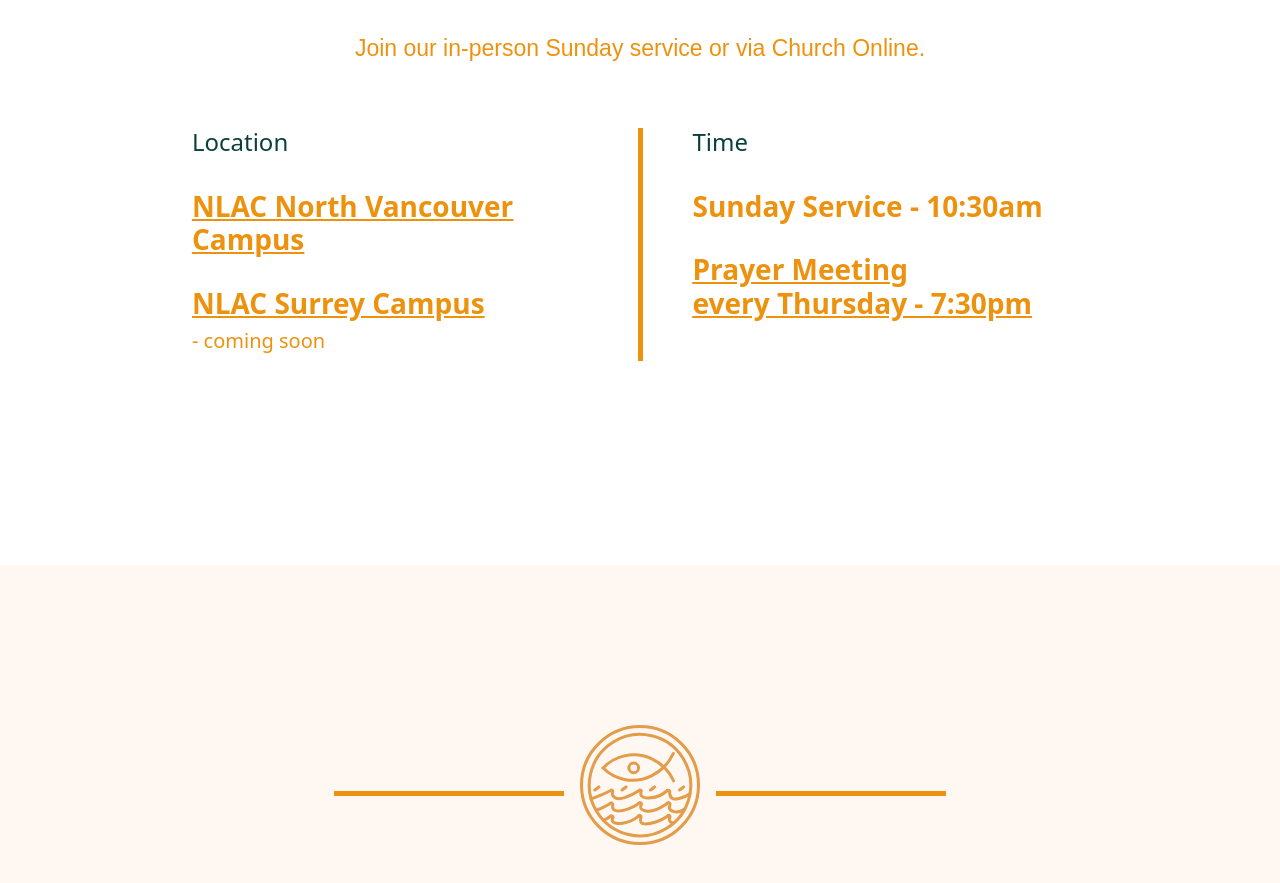
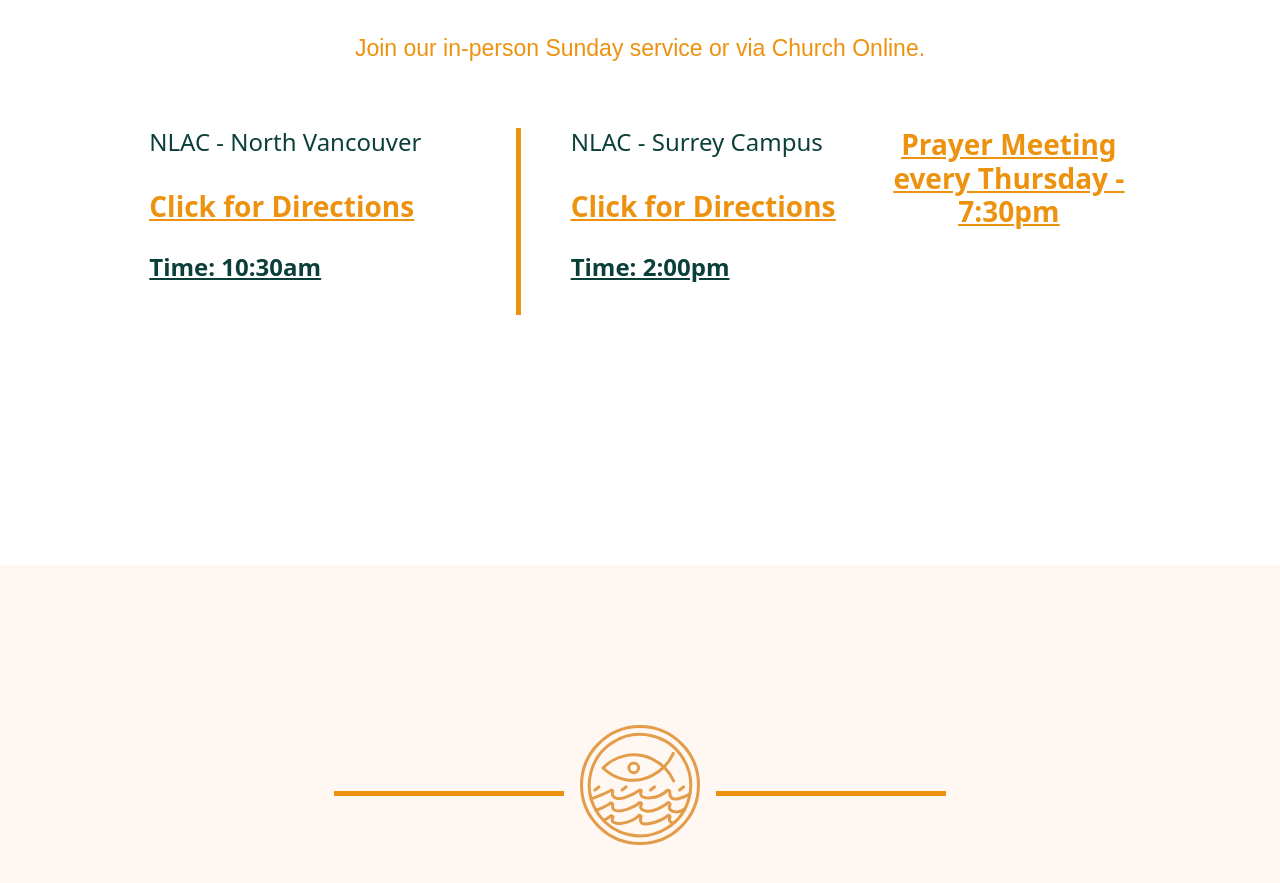
Before and after one commit to hasonnn/nlac, a React (Create React App) app: page / in a window 1280 px wide. Shown: the part 1500-2383 px from the top of the page. Built offline with nearby package versions, Linux system fonts and the light colour scheme.

Commit message:
Schedule

```diff
--- a/src/Components/Home/Schedule/Schedule.js
+++ b/src/Components/Home/Schedule/Schedule.js
@@ -13,16 +13,17 @@ const Schedule = () => {
                     <p className="schedule-subheading">Join our in-person Sunday service or via Church Online.</p>
                     <div className="schedule-info">
                         <div className="schedule-location">
-                            <h4>Location</h4>
-                            <h3 className="bold"><a href="https://www.google.ca/maps/place/Memorial+Community+Recreation+Centre/@49.3299109,-123.0716137,17z/data=!3m1!4b1!4m6!3m5!1s0x548670142c949f21:0xc1793700afd5d4a5!8m2!3d49.3299109!4d-123.069425!16s%2Fg%2F11b6j4dcp1" target="_blank" rel="noopener noreferrer"><u>NLAC North Vancouver Campus</u></a></h3><br/>
-                            <h3 className="bold"><u>NLAC Surrey Campus</u></h3><h5>- coming soon</h5>
+                            <h4>NLAC - North Vancouver</h4>
+                            <h3 className="bold"><a href="https://www.google.ca/maps/place/Memorial+Community+Recreation+Centre/@49.3299109,-123.0716137,17z/data=!3m1!4b1!4m6!3m5!1s0x548670142c949f21:0xc1793700afd5d4a5!8m2!3d49.3299109!4d-123.069425!16s%2Fg%2F11b6j4dcp1" target="_blank" rel="noopener noreferrer"><u>Click for Directions</u></a></h3><br/>
+                            <h4 className="bold"><u>Time: 10:30am</u></h4>
                         </div>
                         <div data-aos="fade-up" className="vertical-line"></div>
                         <div className="schedule-time">
-                            <h4>Time</h4>
-                            <h3 className="bold">Sunday Service - 10:30am</h3> <br/>
-                            <h3 className="bold"><a href="/ministry/prayer"><u>Prayer Meeting<br/>every Thursday - 7:30pm</u></a></h3>
+                            <h4>NLAC - Surrey Campus</h4>
+                            <h3 className="bold"><a href="https://goo.gl/maps/5DkgPNv4XbPZ9W4X9" target="_blank" rel="noopener noreferrer"><u>Click for Directions</u></a></h3><br/>
+                            <h4 className="bold"><u>Time: 2:00pm</u></h4>
                         </div>
+                        <h3 className="bold"><a href="/ministry/prayer"><u>Prayer Meeting<br/>every Thursday - 7:30pm</u></a></h3>
                     </div>
                 </div>
             </div>
```
